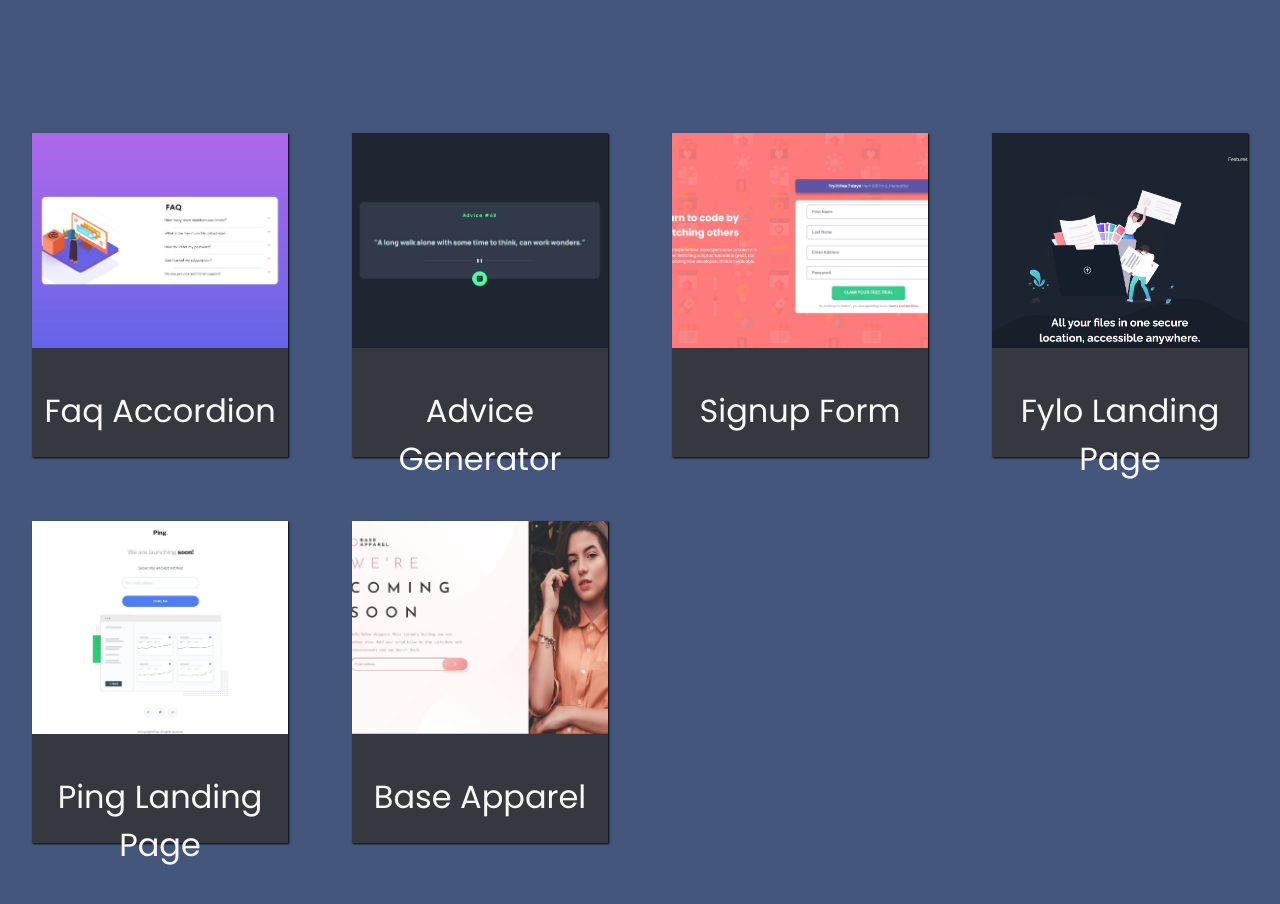
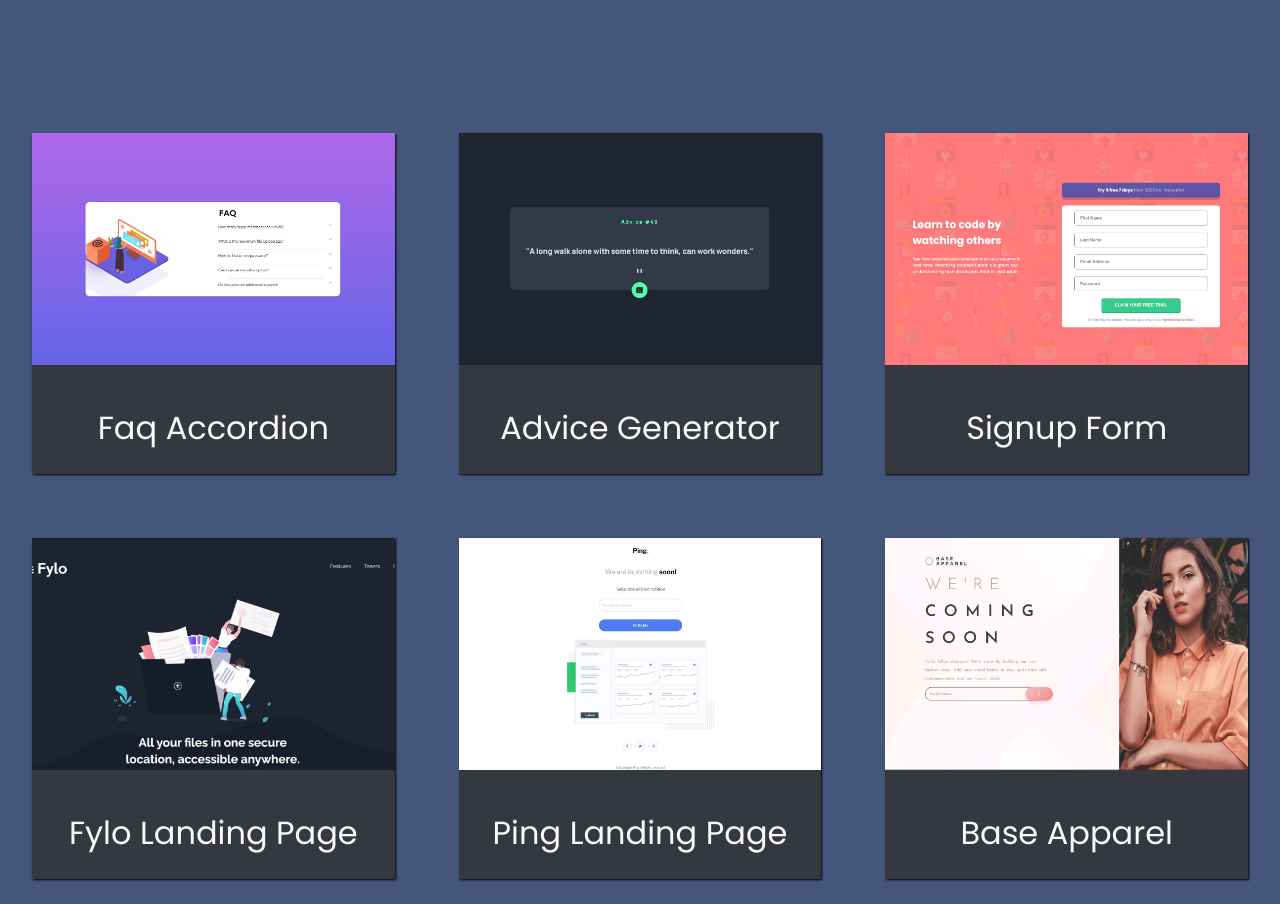
Before and after one commit to ronaldlamdev/portfolio, a plain HTML site: page index.html in a window 1280 px wide. Shown: the part 1200-2104 px from the top of the page. Drawn offline with Linux system fonts and the light colour scheme.

Commit message:
resized minmax for grid columns to show 3col x2rows on full desktop screen width

```diff
--- a/css/styles.css
+++ b/css/styles.css
@@ -199,7 +199,7 @@ header {
   max-width: 80rem;
   margin: 0 auto;
   margin-bottom: 6rem;
-  grid-template-columns: repeat(auto-fit, minmax(240px, 1fr));
+  grid-template-columns: repeat(auto-fit, minmax(280px, 1fr));
   grid-gap: 4rem;
   background-color: var(--darkerBlue);
 }
```
Also changed, not shown: app.js (deleted).
